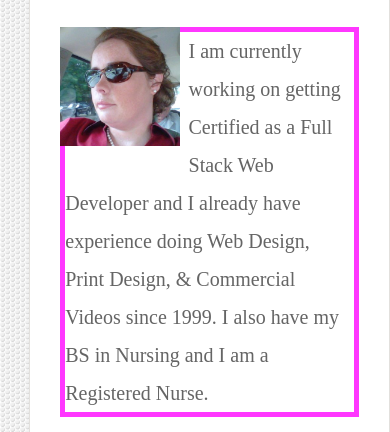
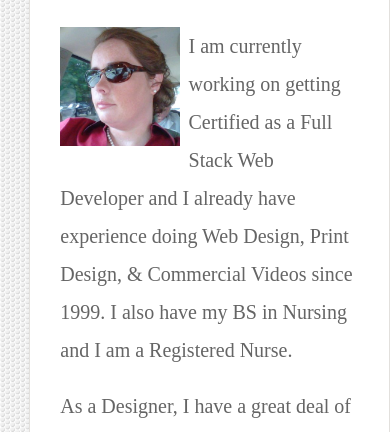
Before and after one commit to honestgraphics/Responsive-Portfolio, a plain HTML site: page index.html in a window 390 px wide. Shown: the part 653-1085 px from the top of the page. Drawn offline with Linux system fonts and the light colour scheme; files whose address does not match are found by name; a web font is replaced by a local one.

Commit message:
changes4

```diff
--- a/assets/css/style.css
+++ b/assets/css/style.css
@@ -113,7 +113,6 @@ img.portrait {
     line-height: 38px;
     color: #656565;
     margin-bottom: 18px;
-    border: 5px solid rgb(255, 55, 255);
 }
 ul {
     list-style-type: circle;
@@ -395,9 +394,6 @@ input[type=submit]:hover {
     img.portrait {
         width: 35%;
     }
-    p {
-        border: 5px solid magenta;
-    }
     .picture {
         text-align: justify;
     }
@@ -559,9 +555,6 @@ input[type=submit]:hover {
     .link3 {
         margin-right: 0px;
     }
-    p {
-        border: 5px solid red;
-    }
     img.portrait {
         width: 40%;
     }
```
